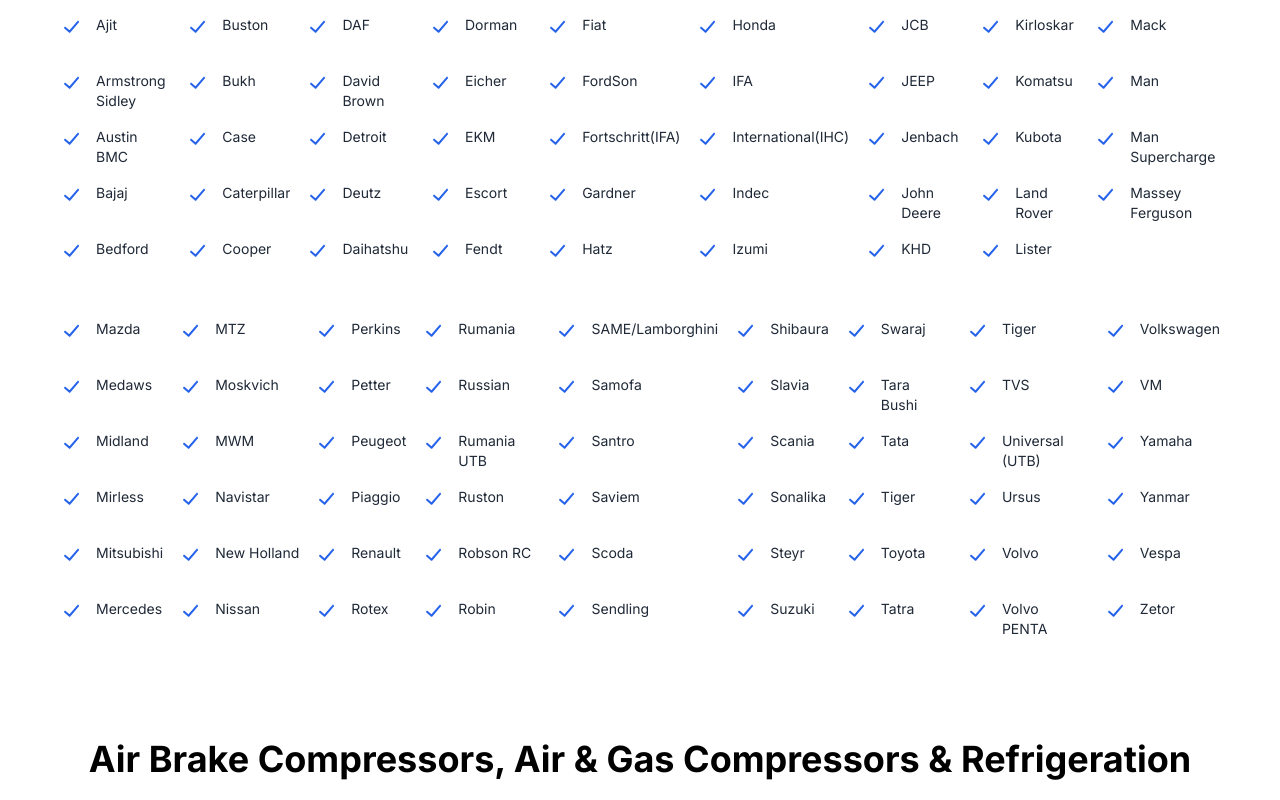
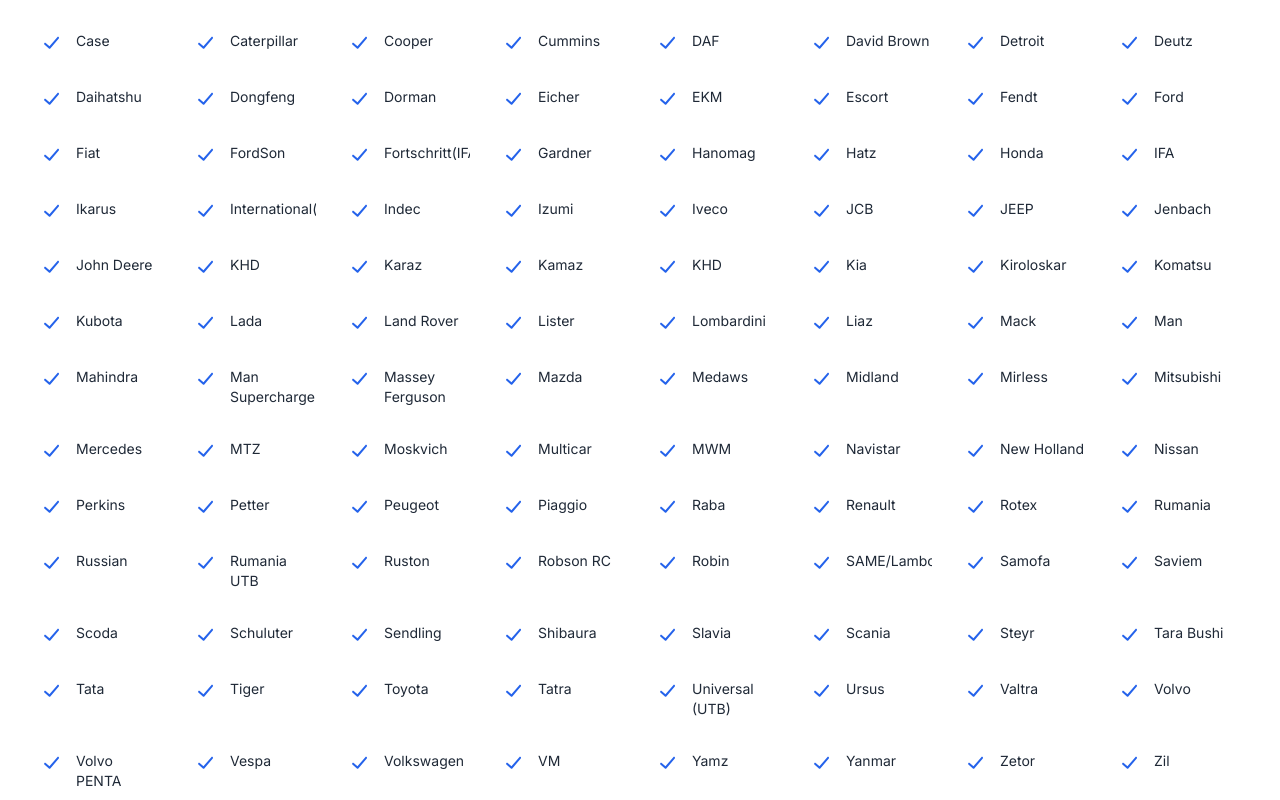
Before and after one commit to sikarwar2010/meghdootpiston, a Next.js app: page /pistons in a window 1280 px wide. Shown: the part 1960-2760 px from the top of the page. Built offline with nearby package versions, Linux system fonts and the light colour scheme.

Commit message:
product list done

```diff
--- a/src/components/Navigation/Header.tsx
+++ b/src/components/Navigation/Header.tsx
@@ -249,7 +249,7 @@
 				</div>
 
 				{/* mobile button */}
-				<div className="md:hidden px-5">
+			 <div className="md:hidden px-5">
 					<button
 						onClick={toggleMobileMenu}
 						className="dark:text-white focus:outline-none"
@@ -263,7 +263,7 @@
 				</div>
 			</nav>
 			{/* mobile menus  */}
-			{isMobileMenuOpen && (
+			 {isMobileMenuOpen && (
 				<Fragment>
 					<div className="md:hidden absolute z-10 w-72 bg-cyan-700 dark:bg-black h-full top-0 left-0">
 						<ul className="flex flex-col items-center space-y-10 px-10 py-5 h-full uppercase">
--- a/src/components/Products/CustomerData.tsx
+++ b/src/components/Products/CustomerData.tsx
@@ -27,25 +27,25 @@
 	{ id: 24, name: "Hollman" },
 	{ id: 25, name: "Ingersoll Rand" },
 	{ id: 26, name: "Iveco" },
-	{ id: 27, name: "Kirloskar Pneumatic" },
-	{ id: 28, name: "Knorr Bremse" },
-	{ id: 29, name: "K.G Khosla" },
-	{ id: 30, name: "Kirloskar" },
-	{ id: 31, name: "MADEF" },
-	{ id: 32, name: "Man" },
-	{ id: 33, name: "Mcquay" },
-	{ id: 34, name: "Mercedes" },
-	{ id: 35, name: "Mycom" },
-	{ id: 36, name: "Renault" },
-    { id: 37, name: "Sabroe" },
-    { id: 38, name: "Scania" },
-    { id: 39, name: "Sperre" },
-    { id: 40, name: "Tanabe" },
-    { id: 41, name: "Thermoking" },
-    { id: 42, name: "Trane" },
-    { id: 43, name: "UTB" },
-    { id: 44, name: "Vilter" },
-    { id: 45, name: "Volvo" },
+	{ id: 27, name: "Kirloskar" },
+	{ id: 28, name: "Pneumatic" },
+	{ id: 29, name: "Knorr Bremse" },
+	{ id: 30, name: "MADEF" },
+	{ id: 31, name: "Man" },
+	{ id: 32, name: "Mcquay" },
+	{ id: 33, name: "Mercedes" },
+	{ id: 34, name: "Mycom" },
+	{ id: 35, name: "Renault" },
+    { id: 36, name: "Sabroe" },
+    { id: 37, name: "Scania" },
+    { id: 38, name: "Sperre" },
+    { id: 39, name: "Tanabe" },
+    { id: 40, name: "Thermoking" },
+    { id: 41, name: "Trane" },
+    { id: 42, name: "UTB" },
+    { id: 43, name: "Vilter" },
+	{ id: 44, name: "Volvo" },
+	{ id: 45, name: "Voltas" },
     { id: 46, name: "Wabco" },
     { id: 47, name: "York" },
 
--- a/src/components/Products/CustomerList.tsx
+++ b/src/components/Products/CustomerList.tsx
@@ -2,38 +2,38 @@
 
 const customers = [
     { id: 1, name: "Andoria" },
-    { id: 2, name: "Ajit" },
+    { id: 2, name: "Avia" },
     { id: 3, name: 'Armstrong Sidley' },
     { id: 4, name: 'Austin BMC' },
-    { id: 5, name: 'Bajaj' },
-    { id: 6, name: 'Bedford' },
-    { id: 7, name: 'Belarus' },
-    { id: 8, name: 'Buston' },
-    { id: 9, name: 'Bukh' },
-    { id: 10, name: 'Case' },
-    { id: 11, name: 'Caterpillar' },
-    { id: 12, name: 'Cooper' },
-    { id: 13, name: 'Cummins' },
-    { id: 14, name: 'DAF' },
-    { id: 15, name: 'David Brown' },
-    { id: 16, name: 'Detroit' },
-    { id: 17, name: 'Deutz' },
-    { id: 18, name: 'Daihatshu' },
-    { id: 19, name: 'Dongfeng' },
-    { id: 20, name: 'Dorman' },
-    { id: 21, name: 'Eicher' },
-    { id: 22, name: 'EKM' },
-    { id: 23, name: 'Escort' },
-    { id: 24, name: 'Fendt' },
-    { id: 25, name: 'Ford' },
-    { id: 26, name: 'Fiat' },
-    { id: 27, name: 'FordSon' },
-    { id: 28, name: 'Fortschritt(IFA)' },
-    { id: 29, name: 'Gardner' },
+    { id: 5, name: 'Bedford' },
+    { id: 6, name: 'Belarus' },
+    { id: 7, name: 'Buston' },
+    { id: 8, name: 'Bukh' },
+    { id: 9, name: 'Case' },
+    { id: 10, name: 'Caterpillar' },
+    { id: 11, name: 'Cooper' },
+    { id: 12, name: 'Cummins' },
+    { id: 13, name: 'DAF' },
+    { id: 14, name: 'David Brown' },
+    { id: 15, name: 'Detroit' },
+    { id: 16, name: 'Deutz' },
+    { id: 17, name: 'Daihatshu' },
+    { id: 18, name: 'Dongfeng' },
+    { id: 19, name: 'Dorman' },
+    { id: 20, name: 'Eicher' },
+    { id: 21, name: 'EKM' },
+    { id: 22, name: 'Escort' },
+    { id: 23, name: 'Fendt' },
+    { id: 24, name: 'Ford' },
+    { id: 25, name: 'Fiat' },
+    { id: 26, name: 'FordSon' },
+    { id: 27, name: 'Fortschritt(IFA)' },
+    { id: 28, name: 'Gardner' },
+    { id: 29, name: 'Hanomag' },
     { id: 30, name: 'Hatz' },
-    { id: 31, name: 'Hindustan' },
-    { id: 32, name: 'Honda' },
-    { id: 33, name: 'IFA' },
+    { id: 31, name: 'Honda' },
+    { id: 32, name: 'IFA' },
+    { id: 33, name: 'Ikarus' },
     { id: 34, name: 'International(IHC)' },
     { id: 35, name: 'Indec' },
     { id: 36, name: 'Izumi' },
@@ -43,76 +43,78 @@
     { id: 40, name: 'Jenbach' },
     { id: 41, name: 'John Deere' },
     { id: 42, name: 'KHD' },
-    { id: 43, name: 'Kia' },
-    { id: 44, name: 'Kirloskar' },
-    { id: 45, name: 'Komatsu' },
-    { id: 46, name: 'Kubota' },
-    { id: 47, name: 'Land Rover' },
-    { id: 48, name: 'Lister' },
-    { id: 49, name: 'Lombardini' },
-    { id: 50, name: 'Mack' },
-    { id: 51, name: 'Man' },
-    { id: 52, name: 'Man Supercharge' },
-    { id: 53, name: 'Massey Ferguson' },
-
+    { id: 43, name: 'Karaz' },
+    { id: 44, name: 'Kamaz' },
+    { id: 45, name: 'KHD' },
+    { id: 46, name: 'Kia' },
+    { id: 47, name: 'Kiroloskar' },
+    { id: 48, name: 'Komatsu' },
+    { id: 49, name: 'Kubota' },
+    { id: 50, name: 'Lada' },
+    { id: 51, name: 'Land Rover' },
+    { id: 52, name: 'Lister' },
+    { id: 53, name: 'Lombardini' },
+    { id: 54, name: 'Liaz' },
+    { id: 55, name: 'Mack' },
+    { id: 56, name: 'Man' },
+    { id: 57, name: 'Mahindra' },
+    { id: 58, name: 'Man Supercharge' },
+    { id: 59, name: 'Massey Ferguson' },
+    { id: 60, name: 'Mazda' },
+    { id: 61, name: 'Medaws' },
+    { id: 62, name: 'Midland' },
+    { id: 63, name: 'Mirless' },
+    { id: 64, name: 'Mitsubishi' },
+    { id: 65, name: 'Mercedes' },
+    { id: 66, name: 'MTZ' },
+    { id: 67, name: 'Moskvich' },
+    { id: 68, name: 'Multicar' },
+    { id: 69, name: 'MWM' },
+    { id: 70, name: 'Navistar' },
+    { id: 71, name: 'New Holland' },
+    { id: 72, name: 'Nissan' },
+    { id: 73, name: 'Perkins' },
+    { id: 74, name: 'Petter' },
+    { id: 75, name: 'Peugeot' },
+    { id: 76, name: 'Piaggio' },
+    { id: 77, name: 'Raba' },
+    { id: 78, name: 'Renault' },
+    { id: 79, name: 'Rotex' },
+    { id: 80, name: 'Rumania' },
+    { id: 81, name: 'Russian' },
+    { id: 82, name: 'Rumania UTB' },
+    { id: 83, name: 'Ruston' },
+    { id: 84, name: 'Robson RC' },
+    { id: 85, name: 'Robin' },
+    { id: 86, name: 'SAME/Lamborghini' },
+    { id: 87, name: 'Samofa' },
+    { id: 88, name: 'Saviem' },
+    { id: 89, name: 'Scoda' },
+    { id: 90, name: 'Schuluter' },
+    { id: 91, name: 'Sendling' },
+    { id: 92, name: 'Shibaura' },
+    { id: 93, name: 'Slavia' },
+    { id: 94, name: 'Scania' },
+    { id: 95, name: 'Steyr' },
+    { id: 96, name: 'Tara Bushi' },
+    { id: 97, name: 'Tata' },
+    { id: 98, name: 'Tiger' },
+    { id: 99, name: 'Toyota' },
+    { id: 100, name: 'Tatra' },
+    { id: 101, name: 'Universal (UTB)' },
+    { id: 102, name: 'Ursus' },
+    { id: 103, name: 'Valtra' },
+    { id: 104, name: 'Volvo' },
+    { id: 105, name: 'Volvo PENTA' },
+    { id: 106, name: 'Vespa' },
+    { id: 107, name: 'Volkswagen' },
+    { id: 108, name: 'VM' },
+    { id: 109, name: 'Yamz' },
+    { id: 110, name: 'Yanmar' },
+    { id: 111, name: 'Zetor' },
+    { id: 112, name: 'Zil' }
 ];
 
-const customerlists = [
-    { id: 54, name: 'Mazda' },
-    { id: 55, name: 'Medaws' },
-    { id: 56, name: 'Midland' },
-    { id: 57, name: 'Mirless' },
-    { id: 58, name: 'Mitsubishi' },
-    { id: 59, name: 'Mercedes' },
-    { id: 60, name: 'MTZ' },
-    { id: 61, name: 'Moskvich' },
-    { id: 62, name: 'MWM' },
-    { id: 63, name: 'Navistar' },
-    { id: 64, name: 'New Holland' },
-    { id: 65, name: 'Nissan' },
-    { id: 66, name: 'Perkins' },
-    { id: 67, name: 'Petter' },
-    { id: 68, name: 'Peugeot' },
-    { id: 69, name: 'Piaggio' },
-    { id: 70, name: 'Renault' },
-    { id: 71, name: 'Rotex' },
-    { id: 72, name: 'Rumania' },
-    { id: 73, name: 'Russian' },
-    { id: 74, name: 'Rumania UTB' },
-    { id: 75, name: 'Ruston' },
-    { id: 76, name: 'Robson RC' },
-    { id: 77, name: 'Robin' },
-    { id: 78, name: 'SAME/Lamborghini' },
-    { id: 79, name: 'Samofa' },
-    { id: 80, name: 'Santro' },
-    { id: 81, name: 'Saviem' },
-    { id: 82, name: 'Scoda' },
-    { id: 83, name: 'Sendling' },
-    { id: 84, name: 'Shibaura' },
-    { id: 85, name: 'Slavia' },
-    { id: 86, name: 'Scania' },
-    { id: 87, name: 'Sonalika' },
-    { id: 88, name: 'Steyr' },
-    { id: 89, name: 'Suzuki' },
-    { id: 90, name: 'Swaraj' },
-    { id: 91, name: 'Tara Bushi' },
-    { id: 92, name: 'Tata' },
-    { id: 93, name: 'Tiger' },
-    { id: 94, name: 'Toyota' },
-    { id: 95, name: 'Tatra' },
-    { id: 96, name: 'Tiger' },
-    { id: 97, name: 'TVS' },
-    { id: 98, name: 'Universal (UTB)' },
-    { id: 99, name: 'Ursus' },
-    { id: 100, name: 'Volvo' },
-    { id: 101, name: 'Volvo PENTA' },
-    { id: 102, name: 'Volkswagen' },
-    { id: 103, name: 'VM' },
-    { id: 104, name: 'Yamaha' },
-    { id: 105, name: 'Yanmar' },
-    { id: 106, name: 'Vespa' },
-    { id: 107, name: 'Zetor' },
-]
 
 const CustomerList = () => {
 
@@ -122,7 +124,7 @@
                 <h1 className="mt-4 text-center text-2xl font-bold dark:text-white md:text-4xl capitalize mb-5">
                     Diesel Engines, Tractors, Automobiles, Trucks, Marine Engines
                 </h1>
-                <div className="grid lg:grid-rows-6 lg:grid-flow-col md:grid-rows-3 md:grid-flow-col gap-4 auto-cols-auto py-5 px-10 overflow-hidden">
+                <div className="grid lg:grid-cols-8 md:grid-cols-4 grid-cols-2 gap-8 py-5 px-5 overflow-hidden">
                     {customers.map((item) => (
                         <div key={item.id}>
                             <ul className="space-y-3 text-sm overflow-hidden">
@@ -148,32 +150,7 @@
                         </div>
                     ))}
                 </div>
-                <div className="grid lg:grid-rows-6 lg:grid-flow-col md:grid-rows-3 md:grid-flow-col gap-4 auto-cols-auto py-5 px-10 overflow-hidden">
-                    {customerlists.map((item) => (
-                        <div key={item.id}>
-                            <ul className="space-y-3 text-sm overflow-hidden">
-                                <li className="flex space-x-3">
-                                    <svg
-                                        className="flex-shrink-0 h-6 w-6 text-blue-600"
-                                        width="16"
-                                        height="16"
-                                        viewBox="0 0 16 16"
-                                        fill="none"
-                                        xmlns="http://www.w3.org/2000/svg"
-                                    >
-                                        <path
-                                            d="M11.5219 4.0949C11.7604 3.81436 12.181 3.78025 12.4617 4.01871C12.7422 4.25717 12.7763 4.6779 12.5378 4.95844L6.87116 11.6251C6.62896 11.91 6.1998 11.94 5.9203 11.6916L2.9203 9.02494C2.64511 8.78033 2.62032 8.35894 2.86493 8.08375C3.10955 7.80856 3.53092 7.78378 3.80611 8.02839L6.29667 10.2423L11.5219 4.0949Z"
-                                            fill="currentColor"
-                                        />
-                                    </svg>
-                                    <span className="text-gray-800 dark:text-gray-400">
-                                        {item.name}
-                                    </span>
-                                </li>
-                            </ul>
-                        </div>
-                    ))}
-                </div>
+
             </section>
         </div>
     );
```
